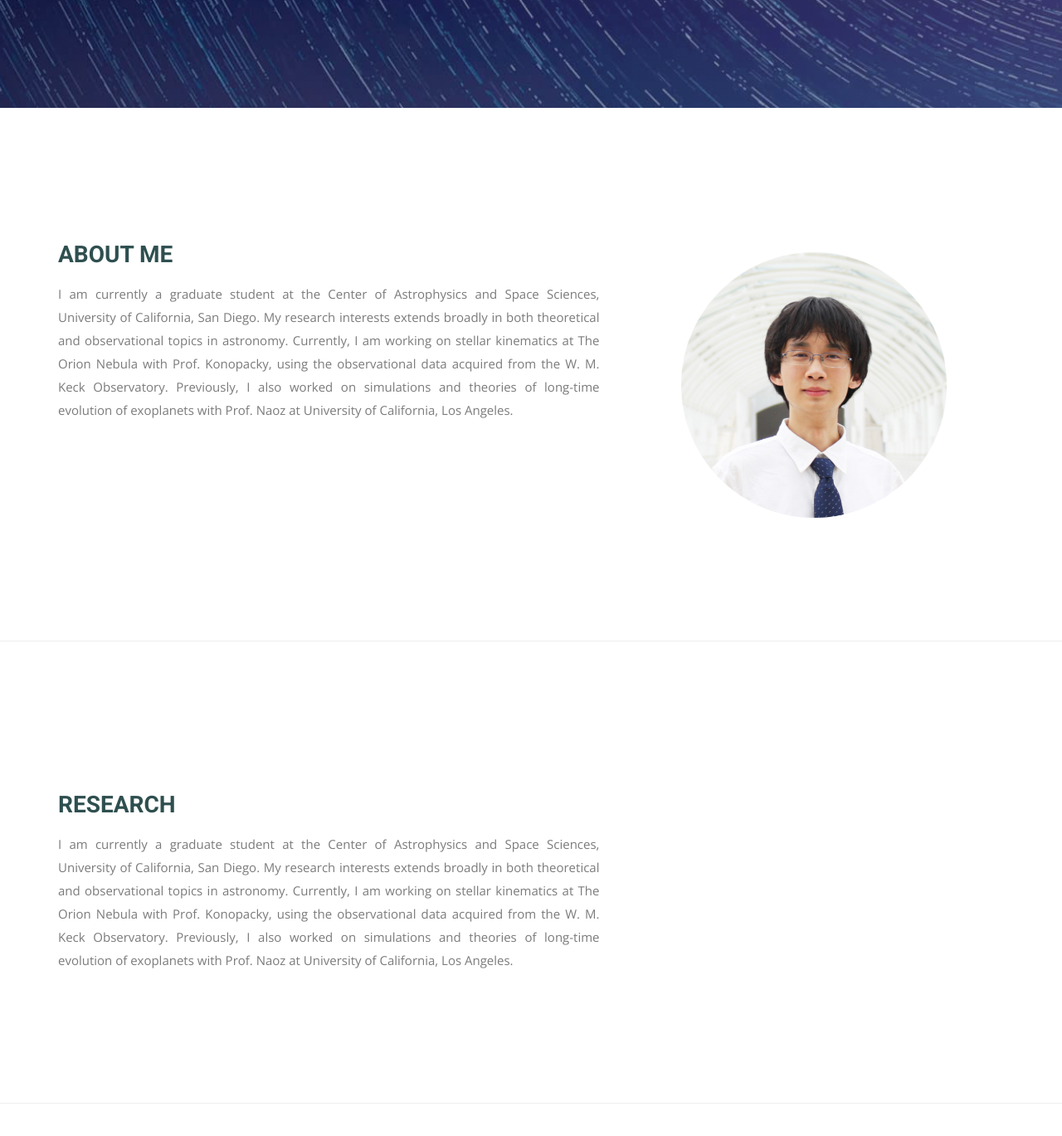
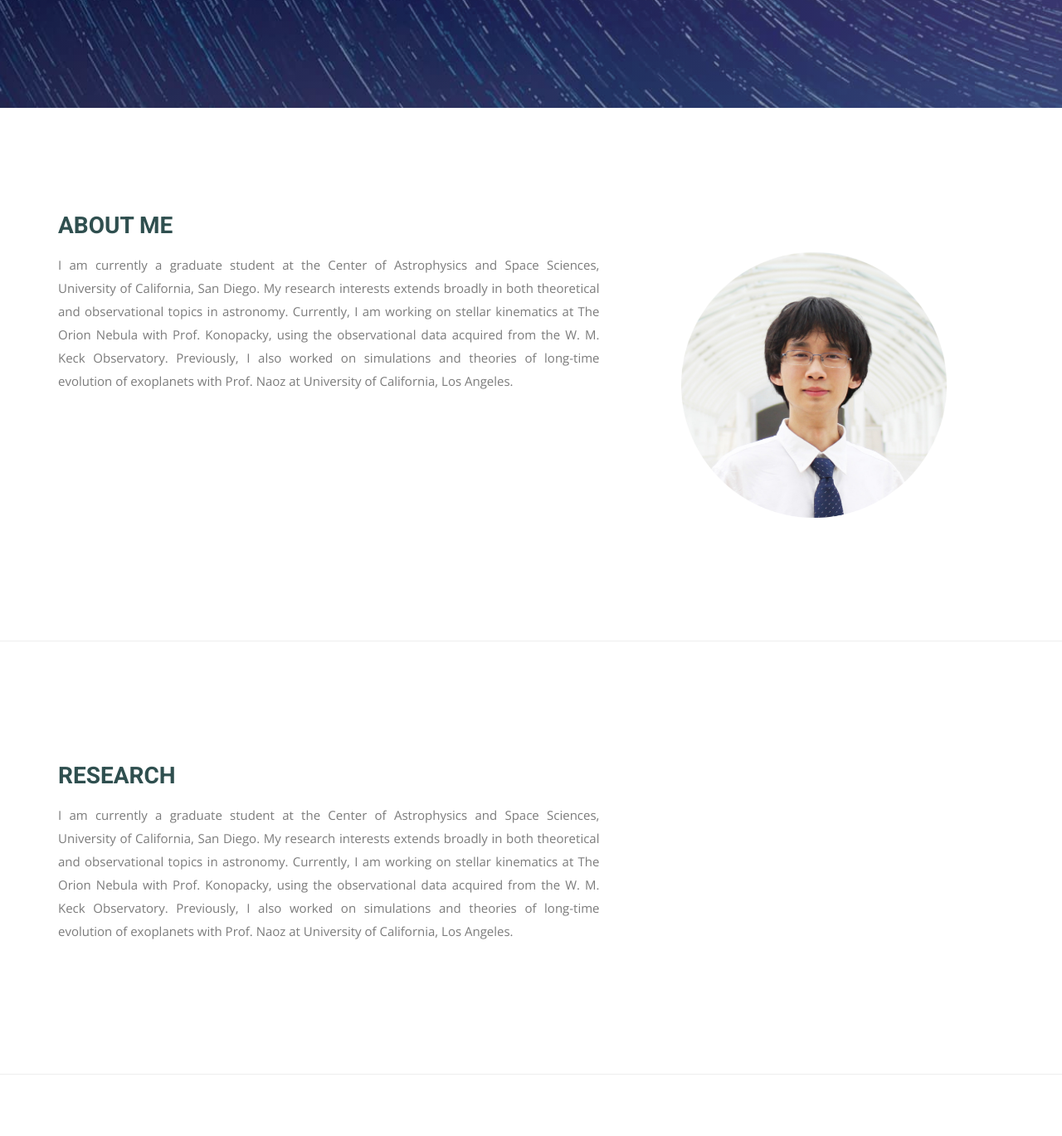
Before and after one commit to wei-lingfeng/lingfeng-wei.github.io, a Jekyll site: the page built from index.html, in a window 1280 px wide and 1400 px high, scrolled down 526 px. Shown: the top 1369 px of the window at 83% size. Built offline with Jekyll 4.4.1, drawn with Linux system fonts in a browser that asks for light colours; nearby versions of some CDN libraries; some web fonts are replaced.

Commit message:
padding optimize

```diff
--- a/css/airspace.css
+++ b/css/airspace.css
@@ -154,7 +154,6 @@ font header .navbar-default .navbar-nav li a:hover {
   padding-bottom: 10%;
 }
 .module .block h2 {
-  padding-top: 35px;
   line-height: 27px;
   margin: 0;
   text-align: left;
--- a/css/responsive.css
+++ b/css/responsive.css
@@ -218,6 +218,7 @@ px      68    160    252    */
   }
   .module .block h2 {
     font-size: 120%;
+    padding-top: 10%;
   }
   .module .block p {
     padding-top: 2%;
--- a/index.html
+++ b/index.html
@@ -67,7 +67,7 @@ permalink: /
           <div class="section-title">
             <h2>Contact</h2>
           </div>
-          <p>Email:<a href="mailto:l3wei@ucsd.edu">l3wei@ucsd.edu</a></p>
+          <p>Email: <a href="mailto:l3wei@ucsd.edu">l3wei@ucsd.edu</a></p>
         </div>
       </div><!-- .col-md-7 close -->
     </div>
```
